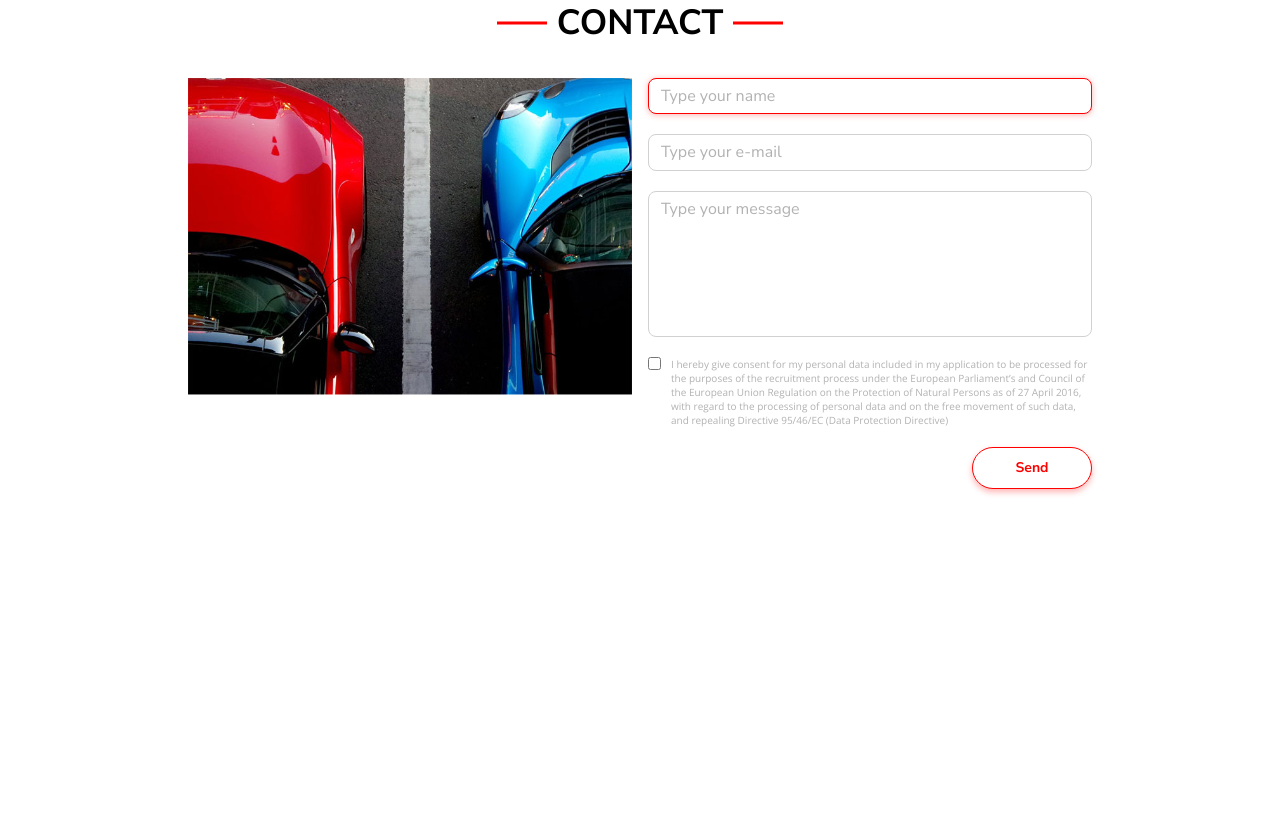
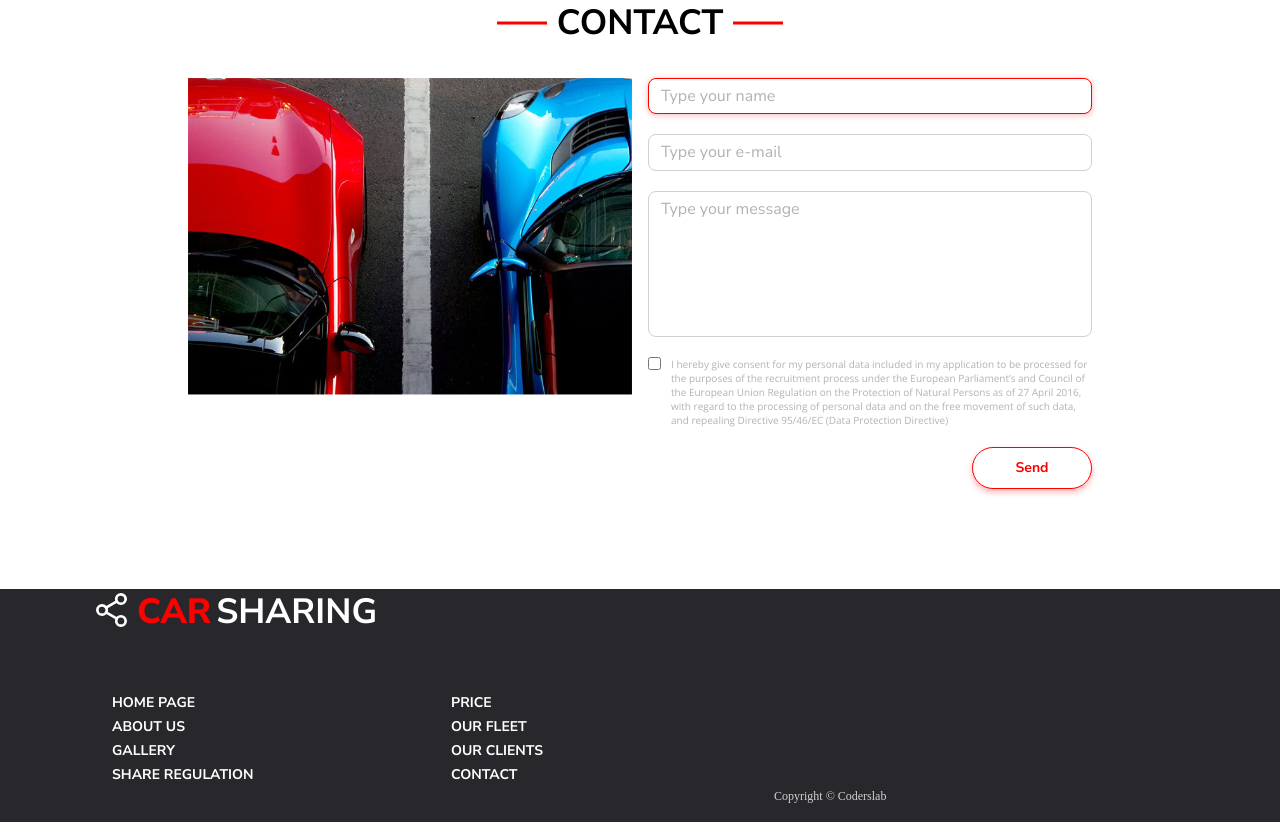
Before and after one commit to duszaemilia/car_sharing, a plain HTML site: page index.html in a window 1280 px wide. Shown: the part 2227-3049 px from the top of the page. Before the commit the page ends 2816 px from the top, so only its background shows below. Drawn offline with nearby package versions, Linux system fonts and the light colour scheme.

Commit message:
footer adding

```diff
--- a/index.html
+++ b/index.html
@@ -145,5 +145,41 @@
     </section>
 </main>
 
+<footer class="page-footer">
+    <div class="container">
+        <a href="/" class="logo">
+            <img class="logo__img" src="./src/images/logo.svg" alt="Car Sharing logo">
+            <span class="logo__text logo__text--primary">Car</span>
+            <span class="logo__text">Sharing</span>
+        </a>
+        <nav class="page-footer-nav">
+            <div class="page-footer-nav-col">
+                <ul class="page-footer-nav-list">
+                    <li><a href="#">Home page</a></li>
+                    <li><a href="#">About us</a></li>
+                    <li><a href="#">Gallery</a></li>
+                    <li><a href="#">Share regulation</a></li>
+                </ul>
+            </div>
+            <div class="page-footer-nav-col">
+                <ul class="page-footer-nav-list">
+                    <li><a href="#">price</a></li>
+                    <li><a href="#">our fleet</a></li>
+                    <li><a href="#">our clients</a></li>
+                    <li><a href="#">contact</a></li>
+                </ul>
+            </div>
+            <div class="page-footer-nav-col">
+                <small class="page-footer-copyright">
+                    Copyright &copy Coderslab
+                </small>
+            </div>
+        </nav>
+
+
+    </div>
+</footer>
+
+
 </body>
 </html>
--- a/src/styles/styles.css
+++ b/src/styles/styles.css
@@ -376,3 +376,52 @@ html, body {
     border-color: var(--primary);
     box-shadow: 0 .0625rem .375rem var(--primary-light);
 }
+.container {
+    margin: 0 auto;
+    width: 1088px;
+}
+.page-footer {
+    background-color: var(--gray-8);
+    height:14.5625rem ;
+    /*border-bottom: 0.125rem solid var(--gray-5);*/
+}
+
+.page-footer-nav{
+    display: flex;
+    margin-top: 39px;
+}
+.page-footer-nav-col {
+    width: 339px;
+    display: flex;
+
+}
+
+.page-footer-nav-list {
+    width: 100%;
+    max-width: var(--max-width);
+    padding-inline: 1rem;
+    box-sizing: border-box;
+    margin-inline: auto;
+    display: flex;
+    flex-direction: column;
+    justify-content: space-between;
+    list-style-type: none;
+}
+.page-footer-nav-list a {
+    text-decoration: none;
+    text-transform: uppercase;
+    color: var(--white);
+    font-size: 0.875rem;
+    line-height: 1.5153rem;
+    font-family: "Nunito Sans",sans-serif;
+    font-weight: bold;
+  }
+.page-footer-nav-list a:hover {
+       color: var(--primary);
+}
+
+.page-footer-copyright {
+    color: var(--gray-1);
+    font-size: 0.75rem;
+    align-self: end;
+}
```
